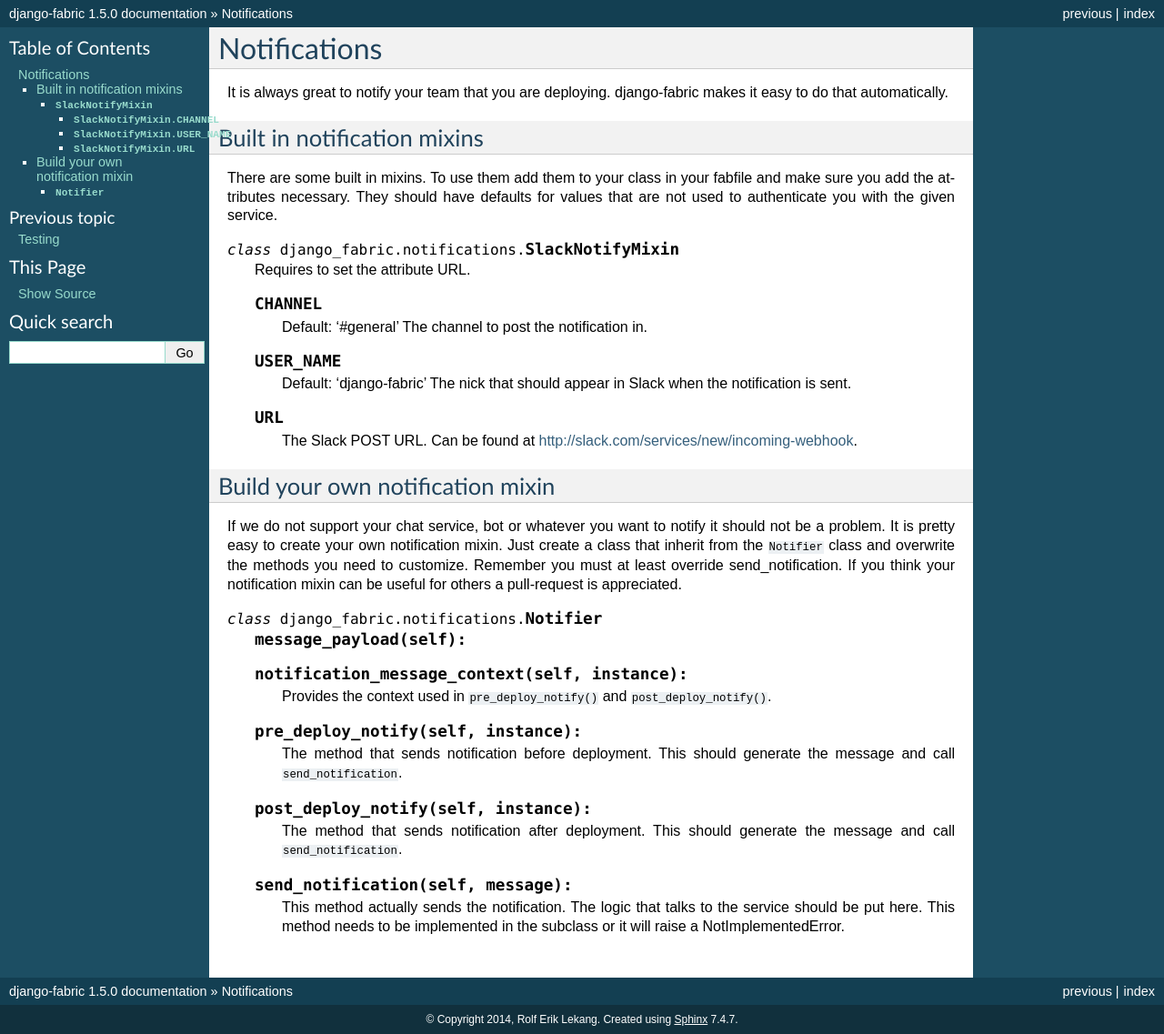
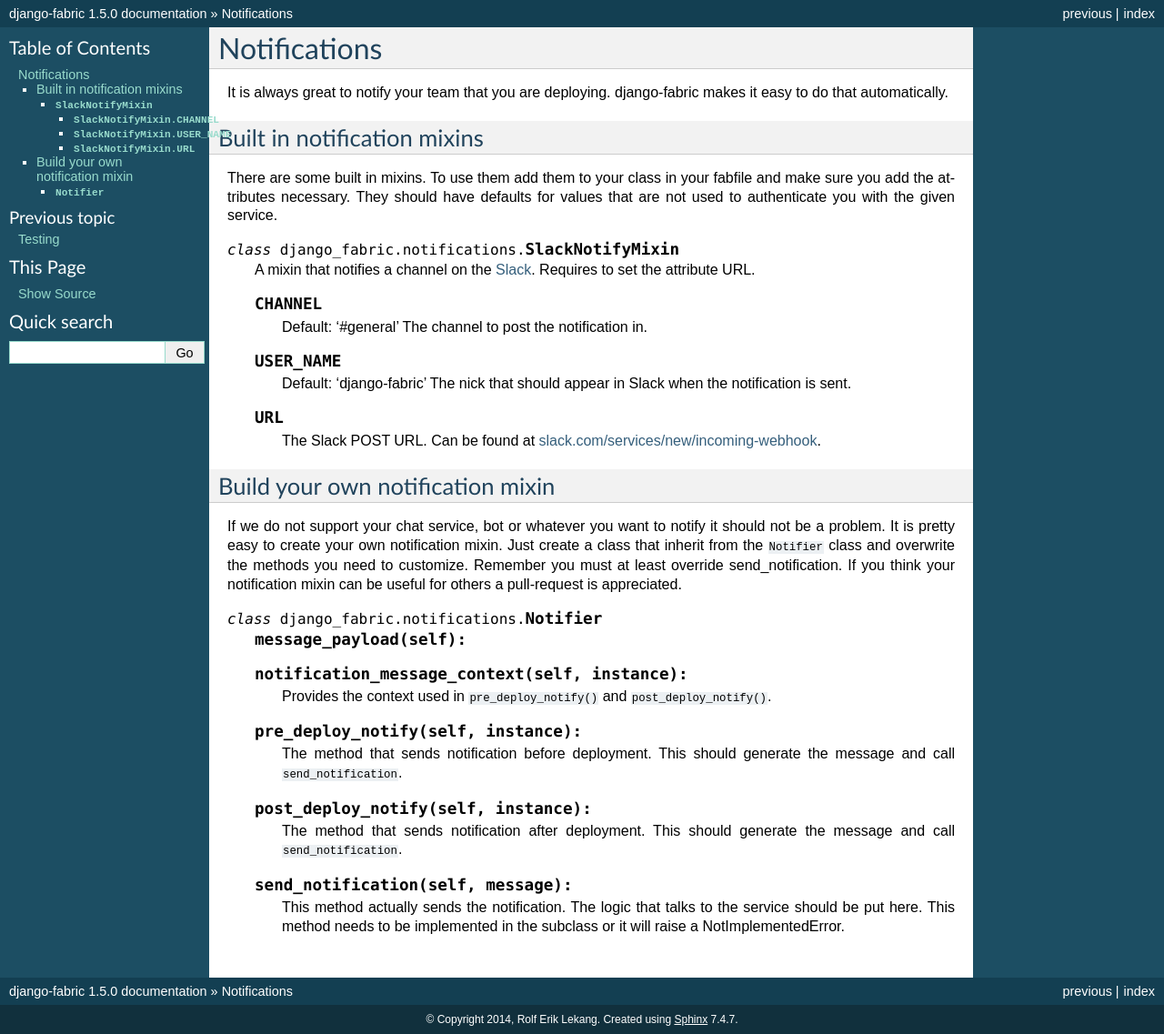
Before and after one commit to mocco/django-fabric, a Sphinx documentation site: the page built from docs/notifications.rst, in a window 1280 px wide. Shown: the whole page at 91% size. Built offline with Sphinx 7.4.7, drawn with Linux system fonts in a browser that asks for light colours.

Commit message:
update slack description in notification docs

```diff
--- a/docs/notifications.rst
+++ b/docs/notifications.rst
@@ -13,7 +13,7 @@
 
 .. class:: SlackNotifyMixin
 
-    Requires to set the attribute URL.
+    A mixin that notifies a channel on the `Slack <http://slack.com/>`_. Requires to set the attribute URL.
 
     .. attribute:: CHANNEL
 
@@ -27,7 +27,8 @@
 
     .. attribute:: URL
 
-        The Slack POST URL. Can be found at http://slack.com/services/new/incoming-webhook.
+        The Slack POST URL. Can be found at `slack.com/services/new/incoming-webhook
+        <http://slack.com/services/new/incoming-webhook>`_.
 
 Build your own notification mixin
 ---------------------------------
```
